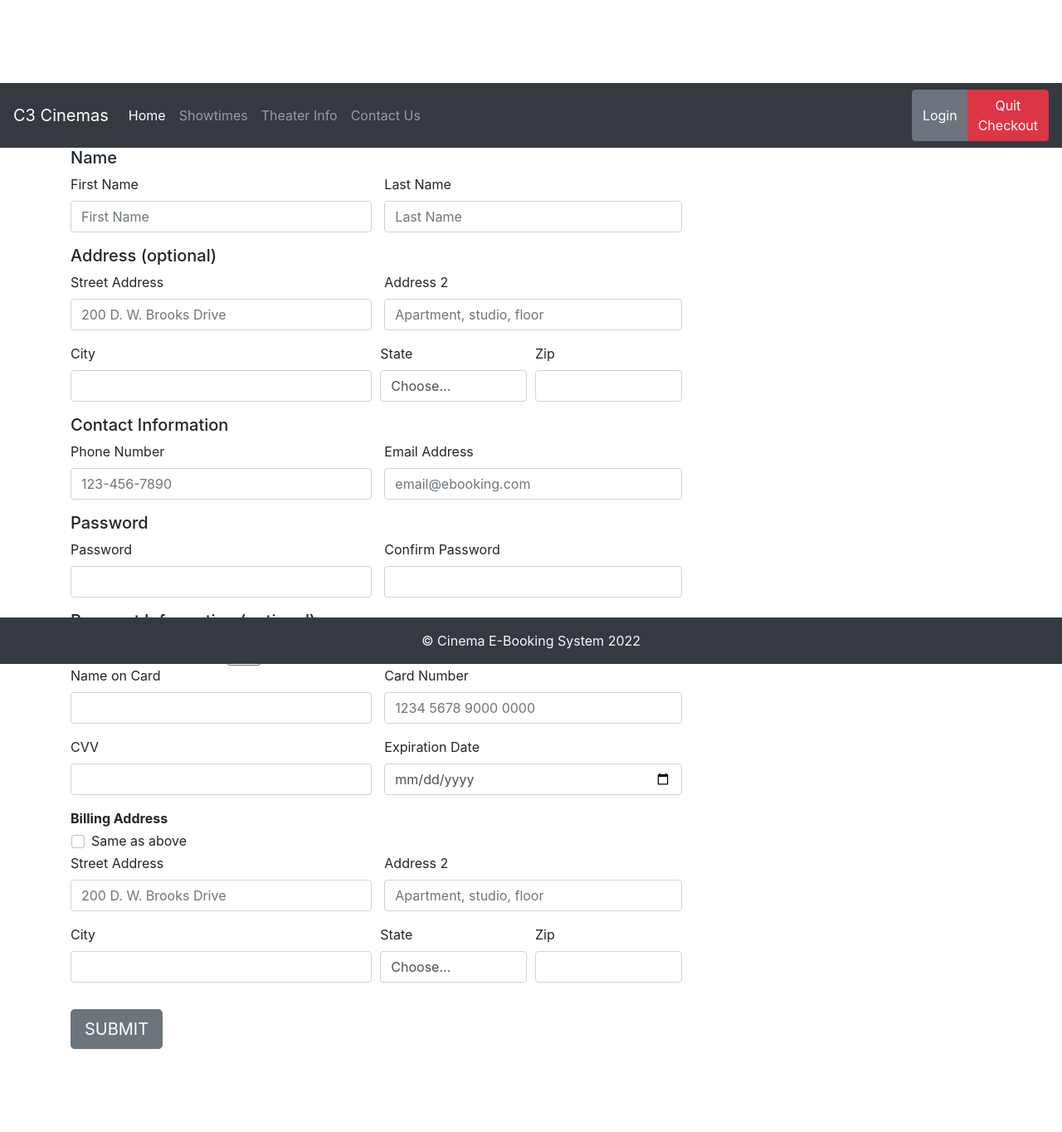
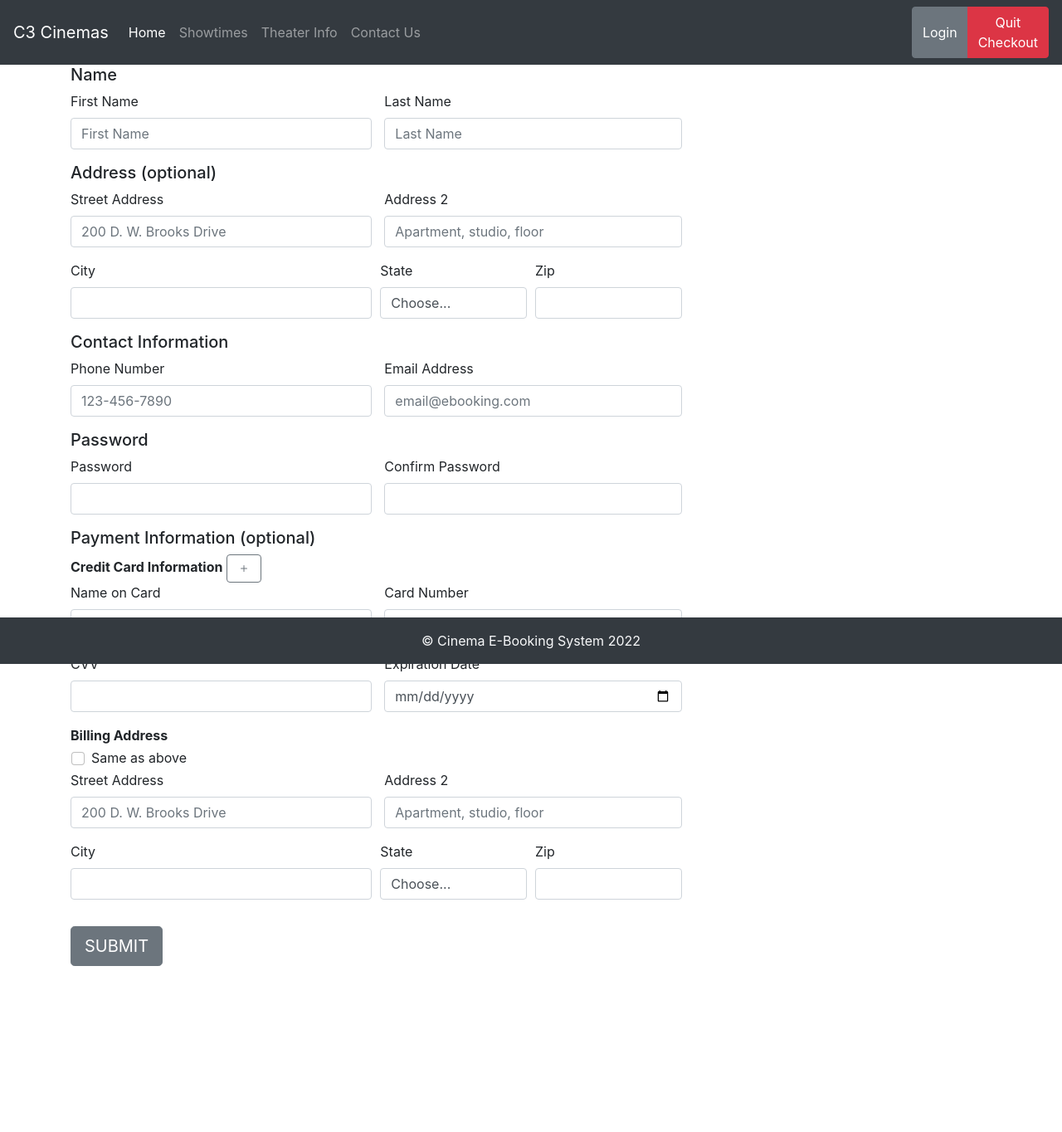
Before and after one commit to njj67229/CSCI4050_GroupC3, a Django app: page /login/register in a window 1280 px wide. Shown: the whole page at 83% size. After the commit the page ends 1164 px from the top, so only its background shows below. Run offline with Django 4.2, Linux system fonts and the light colour scheme; parts of the project's set-up code (start-up, migrations or seed data) failed here and were passed over; some libraries are stand-ins or nearby versions.

Commit message:
Updated top margins

```diff
--- a/project/login/templates/edit_profile.html
+++ b/project/login/templates/edit_profile.html
@@ -2,7 +2,7 @@
 {% block title %}Register Account{% endblock %}
 {% block content %}
 
-<body style="min-height: 400px;margin-bottom: 100px;clear: both;">
+<body style="margin-bottom: 100px;clear: both;">
     <div class="container" style="margin: auto; margin-bottom: 10px;">
         <h5 style="margin-top:20px;">John Doe's Profile</h5>
         <a href="#!">Update password</a>
--- a/project/login/templates/login.html
+++ b/project/login/templates/login.html
@@ -1,7 +1,7 @@
 {% extends "components/base.html" %}
 {% block title %}Register Account{% endblock %}
 {% block content %}
-<body style="min-height: 400px;margin-bottom: 100px;clear: both; padding-top: 100px;">
+<body style="min-height: 400px;margin-bottom: 100px;clear: both;">
     <div class="container" style="padding-top:40px; width:50%;">
     <form action="{% url 'index' %}">
         <div class="form-outline mb-4">
--- a/project/login/templates/register.html
+++ b/project/login/templates/register.html
@@ -1,7 +1,7 @@
 {% extends "components/base.html" %}
 {% block title %}Register Account{% endblock %}
 {% block content %}
-<body style="min-height: 400px;margin-bottom: 100px;clear: both; padding-top: 100px;">
+<body style="min-height: 400px;margin-bottom: 100px;clear: both;">
     <div class="container" style="margin:auto;">
     <form action="">
         <h5>Name</h5>
```
